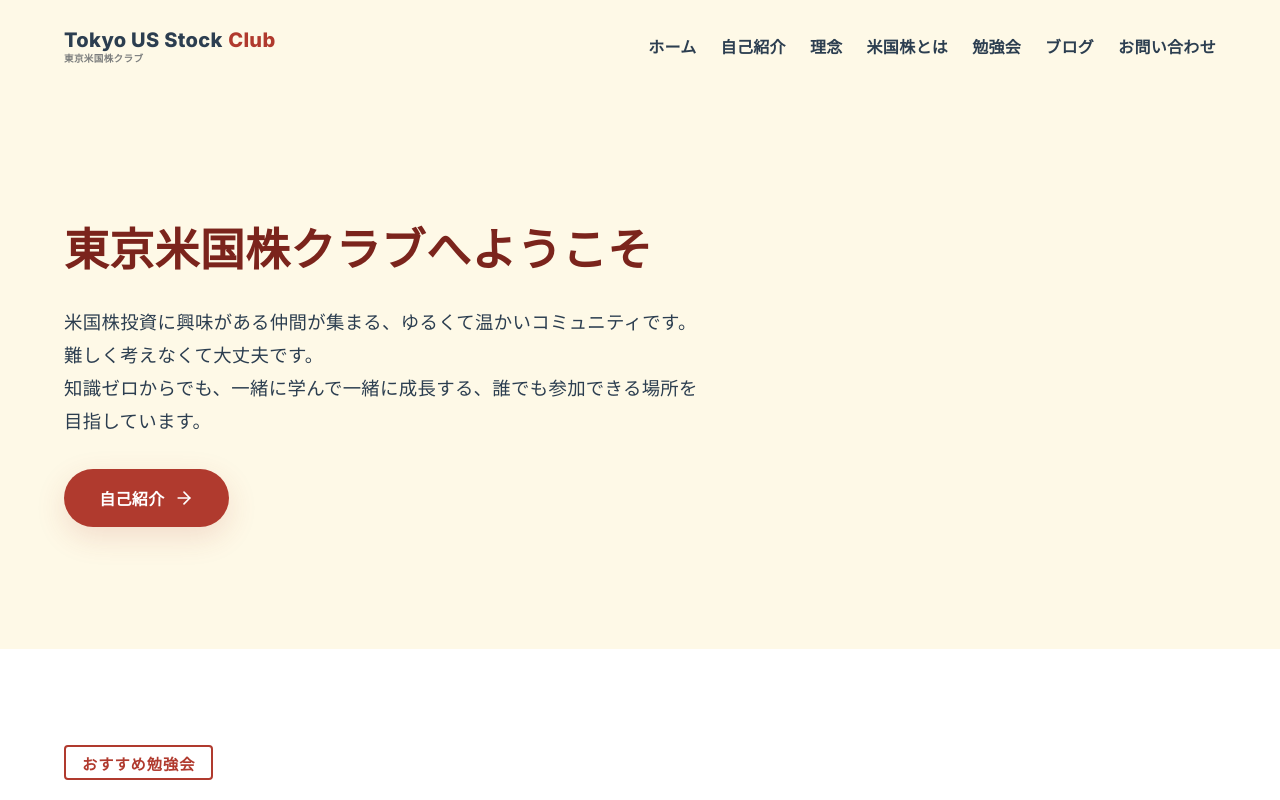
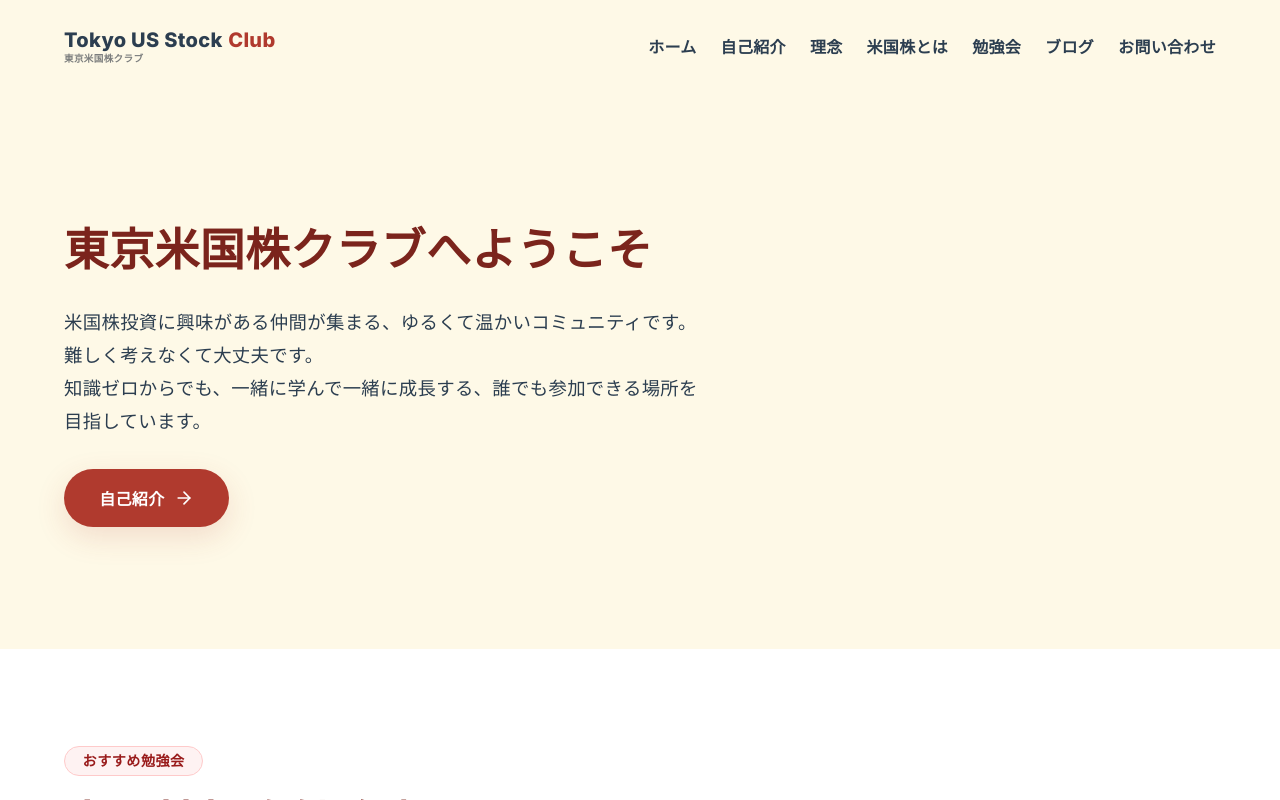
Before and after one commit to yutarotobioka0121-ship-it/tokyo-us-stock-site, a Next.js app: page / in a window 1280 px wide. Built offline with nearby package versions, Linux system fonts and the light colour scheme; no server answers; a web font is replaced by a local one.

Commit message:
fix: タグバッジデザインを優しく上品なピル型薄赤背景(#fef2f2)＋濃赤文字(#991b1b)へ完全統一し、圧倒的な読みやすさと高視認性を実現

```diff
--- a/src/app/globals.css
+++ b/src/app/globals.css
@@ -522,21 +522,16 @@ button {
 
 .featured-tag {
   display: inline-block;
-  padding: 0.4rem 1rem;
-  background: transparent;
-  color: var(--primary);
-  border: 2px solid var(--primary);
-  border-radius: 4px;
+  padding: 0.35rem 1.1rem;
+  background: #fef2f2 !important;
+  color: #991b1b !important;
+  border: 1px solid #fecaca !important;
+  border-radius: 20px !important;
   font-weight: 800;
-  font-size: 0.95rem;
-  margin-bottom: 1.5rem;
-  letter-spacing: 1px;
+  font-size: 0.88rem;
+  margin-bottom: 1.2rem;
+  letter-spacing: 0.5px;
   line-height: 1.2;
-}
-
-.featured-tag[style*="background"] {
-  color: #ffffff !important;
-  border-color: transparent;
 }
 
 .featured-title {
--- a/src/app/knowledge/page.tsx
+++ b/src/app/knowledge/page.tsx
@@ -359,7 +359,7 @@ export default function KnowledgePage() {
           {/* ナレッジ・関連コンテンツへの誘導バナー */}
           <div style={{ display: 'grid', gridTemplateColumns: '1fr', gap: '1.5rem', marginTop: '4rem' }}>
             <div className="knowledge-banner glass-card" style={{ padding: '2rem 1.5rem', background: 'var(--bg-warm)', borderRadius: '20px', border: '1px solid var(--glass-border)', textAlign: 'center' }}>
-              <span className="featured-tag" style={{ margin: '0 auto 0.8rem auto', display: 'table', background: 'var(--primary-dark)', color: '#ffffff', border: 'none' }}>初心者向けガイド</span>
+              <span className="featured-tag" style={{ margin: '0 auto 0.8rem auto', display: 'table' }}>初心者向けガイド</span>
               <h3 style={{ fontFamily: 'var(--font-heading)', fontSize: 'clamp(1.15rem, 3vw, 1.35rem)', fontWeight: '900', color: 'var(--primary-dark)', marginBottom: '0.6rem' }}>
                 米国株（アメリカ株）の買い方・始め方完全ガイド！
               </h3>
@@ -372,7 +372,7 @@ export default function KnowledgePage() {
             </div>
 
             <div className="glass-card" style={{ padding: '2rem 1.5rem', background: 'white', borderRadius: '20px', border: '1px solid rgba(0,0,0,0.08)', textAlign: 'center' }}>
-              <span className="featured-tag" style={{ margin: '0 auto 0.8rem auto', display: 'table', background: 'var(--primary-dark)', color: '#ffffff', border: 'none' }}>取引時間・サマータイム</span>
+              <span className="featured-tag" style={{ margin: '0 auto 0.8rem auto', display: 'table' }}>取引時間・サマータイム</span>
               <h3 style={{ fontFamily: 'var(--font-heading)', fontSize: 'clamp(1.15rem, 3vw, 1.35rem)', fontWeight: '900', color: 'var(--primary-dark)', marginBottom: '0.6rem' }}>
                 米国株の取引時間は日本時間の何時？夏時間・祝日解説
               </h3>
@@ -385,7 +385,7 @@ export default function KnowledgePage() {
             </div>
 
             <div className="glass-card" style={{ padding: '2rem 1.5rem', background: 'white', borderRadius: '20px', border: '1px solid rgba(0,0,0,0.08)', textAlign: 'center' }}>
-              <span className="featured-tag" style={{ margin: '0 auto 0.8rem auto', display: 'table', background: 'var(--primary)', color: '#ffffff', border: 'none' }}>重要用語集</span>
+              <span className="featured-tag" style={{ margin: '0 auto 0.8rem auto', display: 'table' }}>重要用語集</span>
               <h3 style={{ fontFamily: 'var(--font-heading)', fontSize: 'clamp(1.15rem, 3vw, 1.35rem)', fontWeight: '900', color: 'var(--primary-dark)', marginBottom: '0.6rem' }}>
                 よく調べられる米国株の重要キーワード解説集
               </h3>
```
Also changed, not shown: src/app/knowledge/stock-investment/page.tsx (+6 -6 lines).
